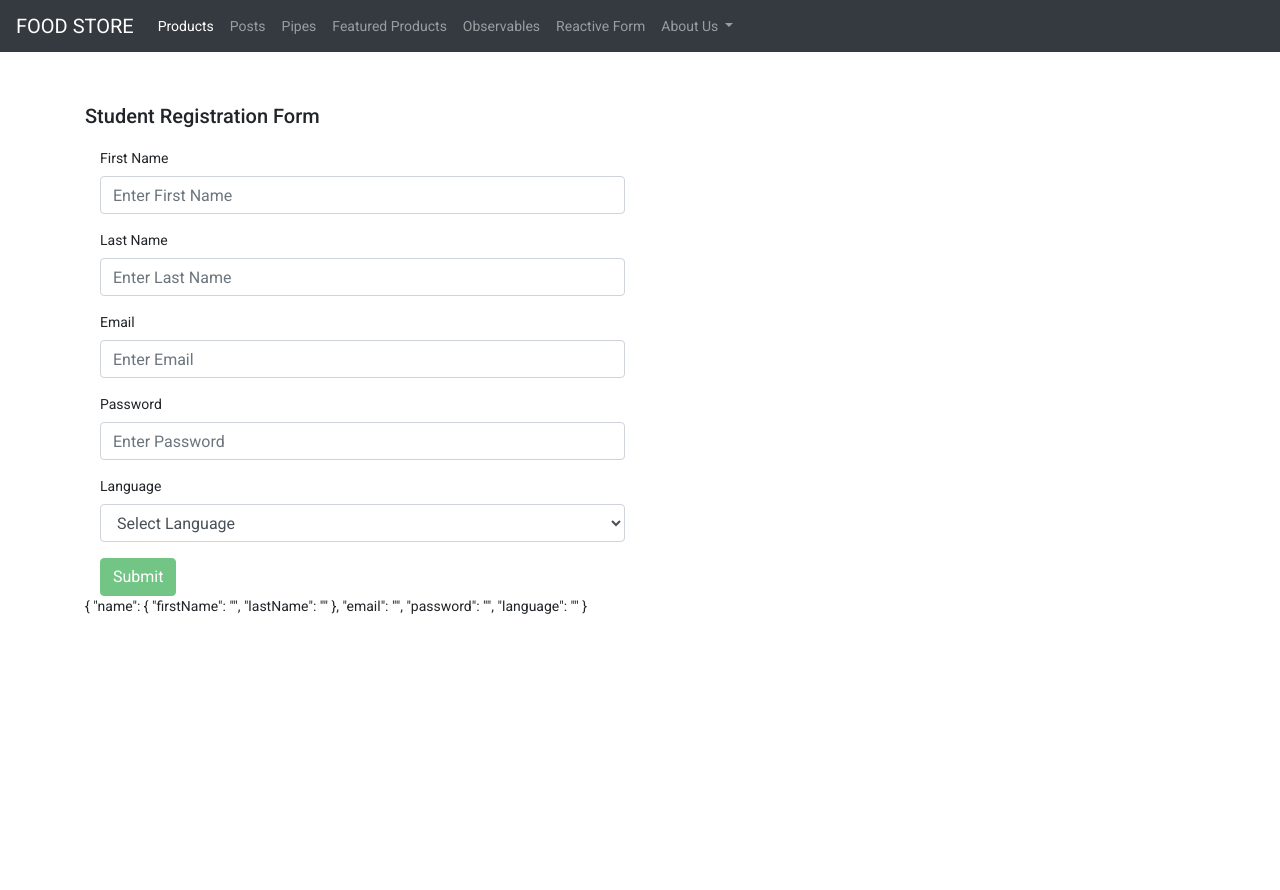
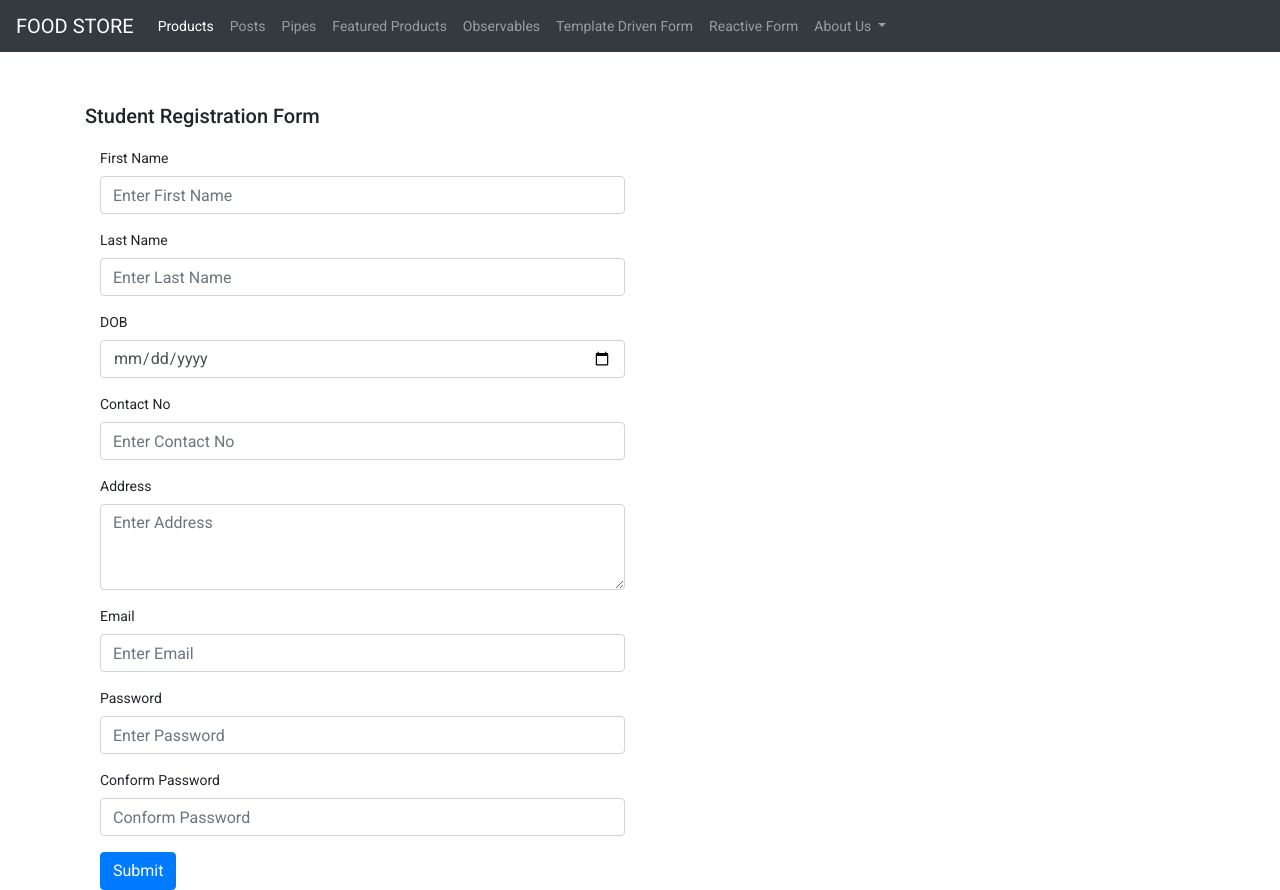
Before and after one commit to prabath1998/Angular-Basics, an Angular app: page /reactive-form in a window 1280 px wide. Before the commit the page ends 800 px from the top, so only its background shows below. Built offline with nearby package versions, Linux system fonts and the light colour scheme.

Commit message:
Reactive forms

```diff
--- a/src/app/components/header/header.component.html
+++ b/src/app/components/header/header.component.html
@@ -20,6 +20,9 @@
             </li>
             <li class="nav-item">
                 <a class="nav-link" href="#" routerLink="/observable">Observables</a>
+            </li>
+            <li class="nav-item">
+                <a class="nav-link" href="#" routerLink="/template-driven-form">Template Driven Form</a>
             </li>
             <li class="nav-item">
                 <a class="nav-link" href="#" routerLink="/reactive-form">Reactive Form</a>
--- /dev/null
+++ b/src/app/components/reactive-from-v2/reactive-from-v2.component.html
@@ -0,0 +1,92 @@
+<div class="container">
+    <h2 class="mt-5"> Student Registration Form</h2>
+    <form [formGroup]="studentForm" (ngSubmit)="onSubmit()">
+
+        <div class="col-6">
+            <div class="form-group">
+                <label>First Name</label>
+                <input formControlName="firstName" type="text" class="form-control" placeholder="Enter First Name" [ngClass]="{ 'is-invalid': submitted && f['firstName'].errors}">
+                <div class="invalid-feedback" *ngIf="submitted && f['firstName'].errors">
+                    <div *ngIf="f['firstName'].errors['required']">Please Enter First Name</div>
+                </div>
+            </div>
+
+        </div>
+
+        <div class="col-6">
+            <div class="form-group">
+                <label>Last Name</label>
+                <input formControlName="lastName" type="text" class="form-control" placeholder="Enter Last Name">
+
+            </div>
+            <div class="invalid-feedback">
+                <p>Please Enter Last Name</p>
+            </div>
+        </div>
+
+        <div class="col-6">
+            <div class="form-group">
+                <label>DOB</label>
+                <input formControlName="dob" type="date" class="form-control " placeholder="Enter DOB" [ngClass]="{ 'is-invalid':submitted && f['dob'].errors}">
+                <div class="invalid-feedback" *ngIf="submitted && f['dob'].errors">
+                    <div *ngIf="f['dob'].errors['required']">Please Enter DOB</div>
+                </div>
+            </div>
+        </div>
+
+        <div class="col-6">
+            <div class="form-group">
+                <label>Contact No</label>
+                <input formControlName="contactNo" type="text" class="form-control " placeholder="Enter Contact No" [ngClass]="{ 'is-invalid':submitted && f['contactNo'].errors}">
+                <div class="invalid-feedback" *ngIf="submitted && f['contactNo'].errors">
+                    <div *ngIf="f['contactNo'].errors['required']">Please Enter Contact No</div>
+                </div>
+            </div>
+        </div>
+
+        <div class="col-6">
+            <div class="form-group">
+                <label>Address</label>
+                <textarea formControlName="address" type="text" rows="3" class="form-control " placeholder="Enter Address" [ngClass]="{ 'is-invalid':submitted && f['address'].errors}"></textarea>
+                <div class="invalid-feedback" *ngIf="submitted && f['address'].errors">
+                    <div *ngIf="f['address'].errors['required']">Please Enter Address</div>
+                </div>
+            </div>
+        </div>
+
+        <div class="col-6">
+            <div class="form-group">
+                <label>Email</label>
+                <input formControlName="email" type="text" class="form-control " placeholder="Enter Email" [ngClass]="{ 'is-invalid':submitted && f['email'].errors}">
+                <div class="invalid-feedback" *ngIf="submitted && f['email'].errors">
+                    <div *ngIf="f['email'].errors['required']">Please Enter Email</div>
+                </div>
+            </div>
+        </div>
+
+        <div class="col-6">
+            <div class="form-group">
+                <label>Password</label>
+                <input formControlName="password" type="text" class="form-control " placeholder="Enter Password" name="firstName" [ngClass]="{ 'is-invalid':submitted && f['password'].errors}">
+                <div class="invalid-feedback" *ngIf="submitted && f['password'].errors">
+                    <div *ngIf="f['password'].errors['required']">Please Enter Password</div>
+                </div>
+            </div>
+        </div>
+
+        <div class="col-6">
+            <div class="form-group">
+                <label>Conform Password</label>
+                <input formControlName="conformPassword" type="text" class="form-control " placeholder="Conform Password" name="firstName" [ngClass]="{ 'is-invalid':submitted && f['conformPassword'].errors}">
+                <div class="invalid-feedback" *ngIf="submitted && f['conformPassword'].errors">
+                    <div *ngIf="f['conformPassword'].errors['required']">Please Conform Password</div>
+                </div>
+            </div>
+        </div>
+
+        <div class="container">
+            <button type="submit" class="btn btn-primary">Submit</button>
+        </div>
+
+    </form>
+</div>
--- /dev/null
+++ b/src/app/components/reactive-from-v2/reactive-from-v2.component.ts
@@ -0,0 +1,60 @@
+import { Component, OnInit } from '@angular/core';
+import { FormBuilder, FormGroup, Validators } from '@angular/forms';
+
+@Component({
+  selector: 'app-reactive-from-v2',
+  templateUrl: './reactive-from-v2.component.html',
+  styleUrls: ['./reactive-from-v2.component.css']
+})
+export class ReactiveFromV2Component implements OnInit {
+
+  studentForm!: FormGroup;
+
+  submitted: boolean = false;
+
+  get f(){return this.studentForm.controls;}
+
+  constructor(private formBuilder : FormBuilder) { }
+
+  ngOnInit(): void {
+    this.initForm();
+  }
+
+  initForm(): void{
+    this.studentForm = this.formBuilder.group({
+      firstName:['',[Validators.required]],
+      lastName:[''],
+      dob:['',[Validators.required]],
+      contactNo:['',[Validators.required]],
+      address:['',[Validators.required]],
+      email:['',[Validators.required]],
+      password:['',[Validators.required]],
+      conformPassword:['',[Validators.required]]
+
+    });
+
+
+  }
+
+  onSubmit():void{
+    this.submitted = true;
+
+    console.log(this.studentForm.value);
+    console.log(this.studentForm.controls);
+
+    //add values into form controls
+    this.studentForm.patchValue({
+      firstName: 'Suranja',
+      lastName: 'Liyanage',
+      dob : '2013.02.15',
+      contactNo:'01236587'
+    });
+
+    if(this.studentForm.invalid){
+      alert('Invalid');
+    }
+
+
+  }
+
+}
--- a/src/app/reactive-form/reactive-form.component.html
+++ b/src/app/reactive-form/reactive-form.component.html
@@ -1,6 +1,6 @@
 <div class="container">
     <h2 class="mt-5"> Student Registration Form</h2>
-    <form novalidate #f="ngForm">
+    <form novalidate #f="ngForm" (ngSubmit)="onSubmit()">
 
         <fieldset ngModelGroup="name">
             <div class="col-6">
--- a/src/app/reactive-form/reactive-form.component.ts
+++ b/src/app/reactive-form/reactive-form.component.ts
@@ -18,4 +18,18 @@ export class ReactiveFormComponent implements OnInit {
 
   }
 
+  onSubmit(){
+
+    if(this.form.invalid){
+      alert('Please enter valid data');
+      return;
+    }
+
+    //pass the form object to backend via the service
+    alert('Success');
+    this.form.reset();
+    this.studentModel.language = '';
+
+  }
+
 }
```
Also changed, not shown: src/app/app.module.ts (+8 -1 lines), src/app/components/reactive-from-v2/reactive-from-v2.component.css (added).
